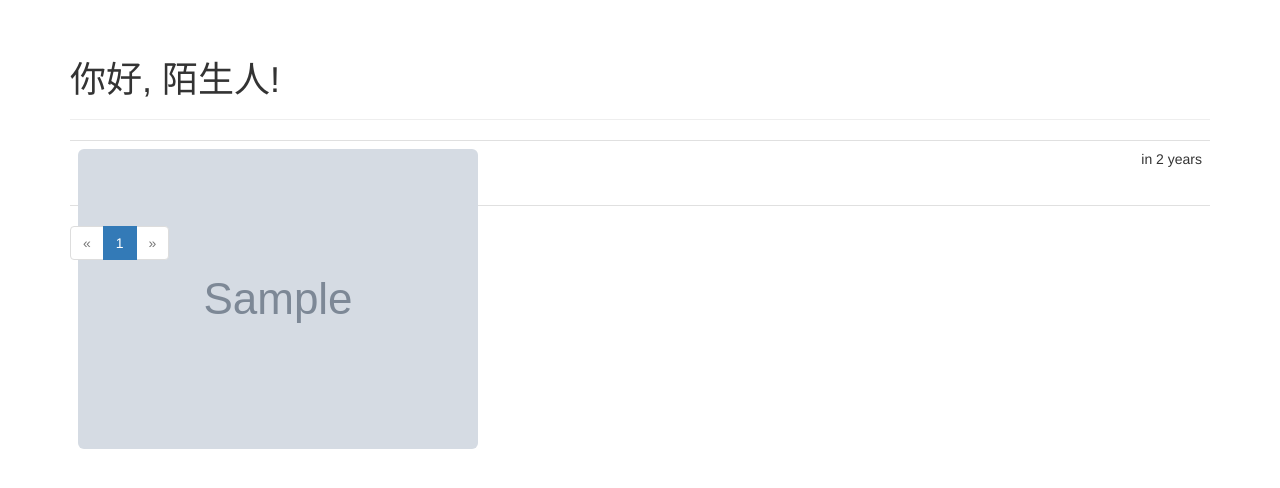
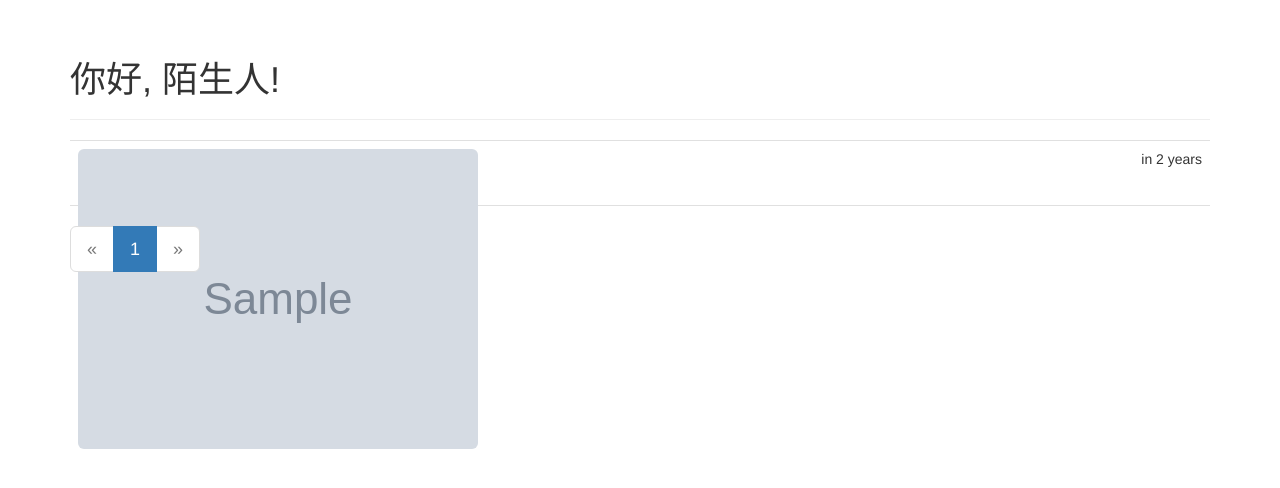
Before and after one commit to pibicha/complain_blog, a Python web app: template app/templates/index.html in a window 1280 px wide. Shown: the part 52-540 px from the top of the page. Run offline with Jinja, Linux system fonts and the light colour scheme; the template is opened without the code that fills it: most values are stand-ins (such as "Sample title", 1, 10 or a date in 2020); grey boxes marked "Sample" are stand-in pictures; some libraries are stand-ins or nearby versions.

Commit message:
使用bootstrap样式实现分页导航条，大小设置为lg

```diff
--- a/app/templates/_macros.html
+++ b/app/templates/_macros.html
@@ -1,6 +1,6 @@
 {% macro pagination_widget(pagination,endpoint) %}
 <nav aria-label="Page navigation">
-    <ul class="pagination">
+    <ul class="pagination pagination-lg pagination-center">
         <li
                 {% if not pagination.has_prev %} class="disabled" {% endif %}>
             <a href="{% if pagination.has_prev %}{{ url_for(endpoint,
```
